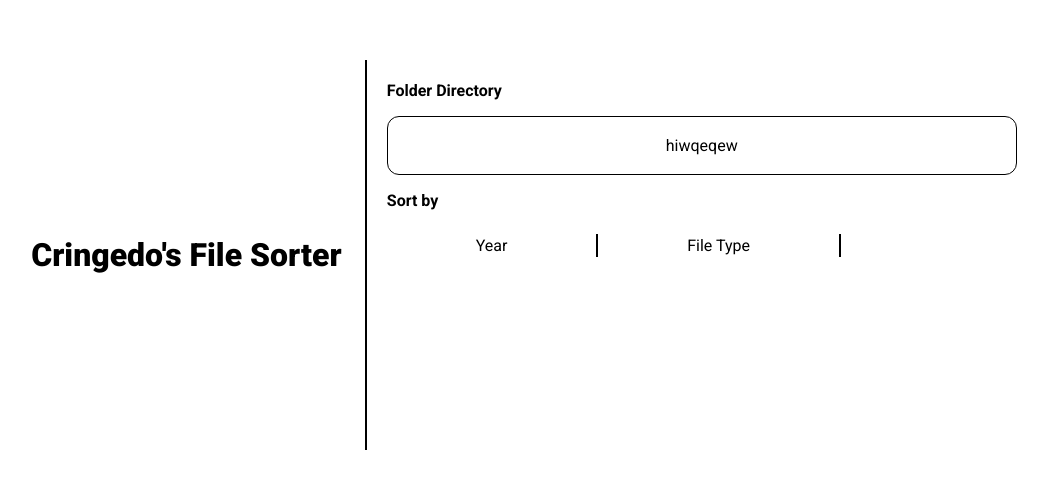
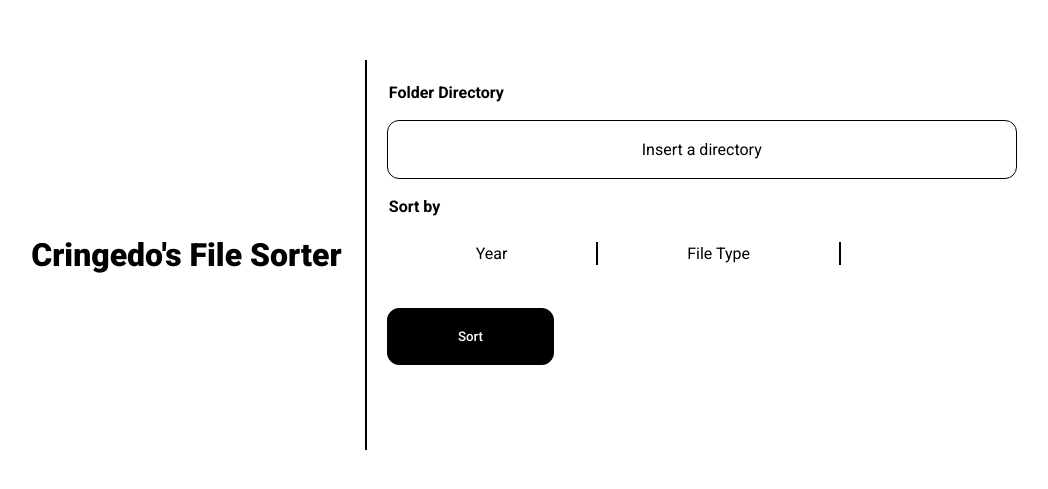
Before and after one commit to Cringedo/folder-sorter, a React (Vite) app: page / in a window 1280 px wide. Shown: the part 133-622 px from the top of the page, without its empty margins (0-1048 px from the left). Built offline with nearby package versions, Linux system fonts and the light colour scheme.

Commit message:
added checked css

```diff
--- a/src/App.css
+++ b/src/App.css
@@ -67,6 +67,7 @@
   /* display: flex;
   flex: auto; */
   font-weight: 700;
+  padding: 2px;
 }
 
 .side_components_border{
@@ -91,12 +92,29 @@
 }
 
 .radio-div > * {
-  transition: ease-in 1s;
   border-right: 2px black solid;
   padding: 2px;
 }
 
-.radio-div > *:hover {
+/* .radio-div > *:hover {
   font-weight: 600;
+} */
 
+#radio-year:checked + #label-year {
+  text-decoration-line: underline;
 }
+
+#radio-filetype:checked + #label-filetype {
+  text-decoration-line: underline;
+}
+
+.button-submit {
+  width: 20%;
+  height: 15%;
+  background-color: black;
+  color: white;
+  font-family: 'Roboto', sans-serif;
+  font-weight: 500;
+  border: 1.5px black solid;
+  border-radius: 12px;
+}
--- a/src/App.tsx
+++ b/src/App.tsx
@@ -14,7 +14,7 @@ function App() {
 
 
 
-  const [folderDirectory, setFolderDirectory] = useState<string | string[] | null>("");
+  const [folderDirectory, setFolderDirectory] = useState<string | string[] | null>("Insert a directory");
 
   // Get the directory for where the file will be sorted
   async function select_directory(){
@@ -40,6 +40,8 @@ function App() {
     console.log(testi)
   }
 
+  const [sortBy, setSortBy] = useState<string | String | null>()
+
   useEffect(() => {
 
     // If the directory exists, proceed on sending to the backend
@@ -57,18 +59,19 @@ function App() {
 
       <div className="side_div">
         <div className="side_main_div">
+
           <p className="side_components"> Folder Directory</p>
-
           <button id="dir-button"  onClick={select_directory} hidden/>
-          <label htmlFor='dir-button' className="side_components_border"> {folderDirectory} hiwqeqew </label>
+          <label htmlFor='dir-button' className="side_components_border"> {folderDirectory}</label>
 
           <p className="side_components"> Sort by  </p>
           <div className="radio-div">
-            <input type="radio" id="radio-year" name="year" onChange={(e) => settesti(e.target.name)} hidden/> <label htmlFor="radio-year"> Year </label>
-            <input type="radio" id="radio-filetype" name="filetype" onChange={(e) => settesti(e.target.name)} hidden/> <label htmlFor="radio-filetype"> File Type </label>
-
+            <input type="radio" id="radio-year" name="sortby" onChange={(e) => setSortBy("year")} hidden/> <label id="label-year" htmlFor="radio-year"> Year </label>
+            <input type="radio" id="radio-filetype" name="sortby" onChange={(e) => setSortBy("filetype")} hidden/> <label id="label-filetype" htmlFor="radio-filetype"> File Type </label>
           </div>
 
+          <p className="side_components" />
+          <button className="button-submit"> Sort </button>
         </div>
       </div>
     </div>
```
